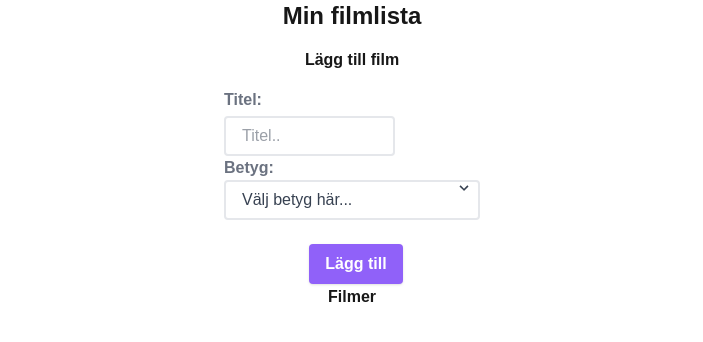
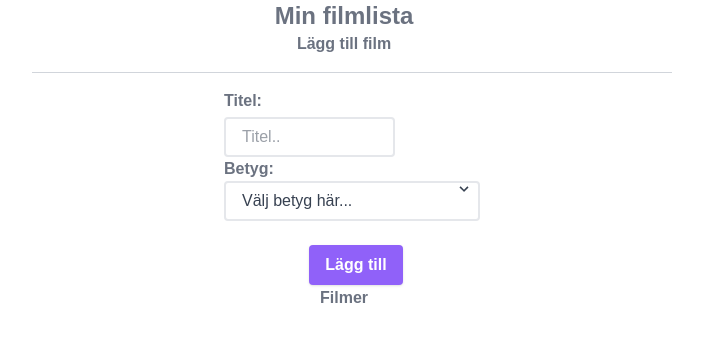
Before and after one commit to inessuhonjic/inl-6, a Next.js app in the folder inl-6/: page / in a window 1280 px wide. Shown: the top 342 px of the page, without its empty margins (288-991 px from the left). Built offline with nearby package versions, Linux system fonts and the light colour scheme.

Commit message:
layoutfix

```diff
--- a/inl-6/src/app/page.js
+++ b/inl-6/src/app/page.js
@@ -34,9 +34,12 @@ const [rating, setRating] = useState ("")
   return (
     <div className ="flex flex-col items-center">
 
-      <h1 className ="text-2xl font-bold mb-4">Min filmlista</h1>
+      <h1 className ="text-2xl font-bold m- text-gray-500 md:text-right mb-1 md:mb-0 pr-4">Min filmlista</h1>
 
-      <h2 className ="text font-bold mb-4">Lägg till film </h2>
+      <h2 className ="text font-bold mb-4  text-gray-500 md:text-right md:mb-0 pr-4">Lägg till film </h2>
+      <hr className="w-1/2 border-t border-gray-300 my-4" />
+
+
 
 
       <AddMovie
@@ -47,8 +50,9 @@ const [rating, setRating] = useState ("")
        onAddMovie={handleAddMovie}/>
       <hr />
 
-      <h2 className ="text font-bold mb-4">Filmer</h2>
+      <h2 className ="text font-bold mb-4 text-gray-500 md:text-right md:mb-0 pr-4">Filmer</h2>
       <hr />
+
       <ul>
 
     {movies.map((movie, index) => (
```
